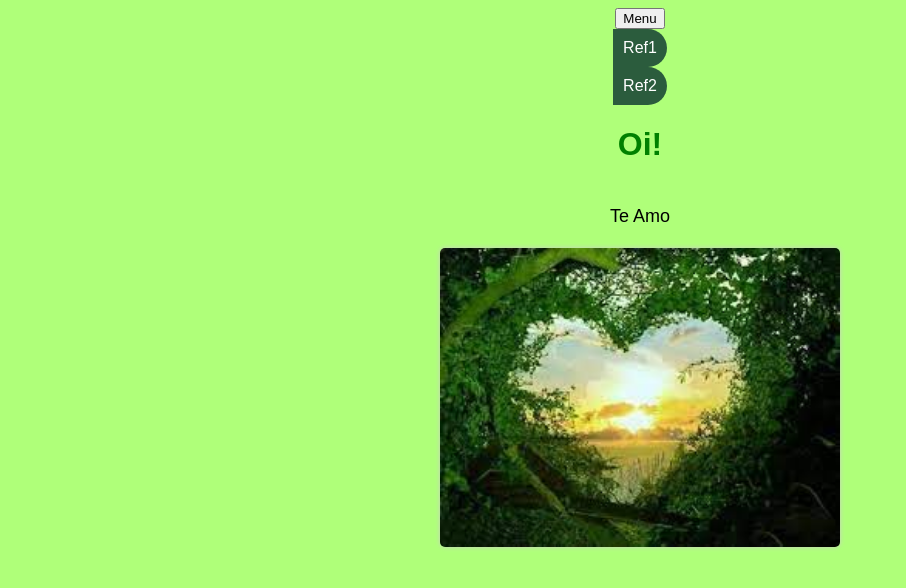
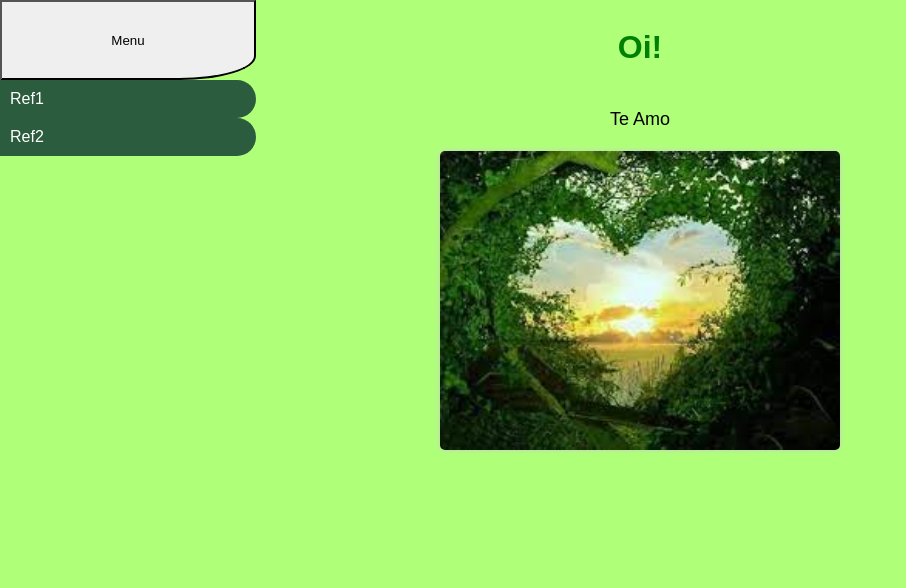
Before and after one commit to Pirate-dot-exe/TesteSite, a plain HTML site: page index.html in a window 1280 px wide. Shown: the whole page, without its empty margins (0-906 px from the left). Drawn offline with Linux system fonts and the light colour scheme.

Commit message:
0.2.1 hidden menu okay

```diff
--- a/home.css
+++ b/home.css
@@ -25,15 +25,26 @@ body {
     box-shadow: 0px 0px 5px #ccc;
   }
 
+  #menu-button{
+    position: fixed;
+    left: 0;
+    top: 0;
+    height: 10%;
+    width: 20%;
+    border-bottom-right-radius: 30%;
+  }
+
   #hidden-menu{
     display: none;
+  }
+
+  .hidden-menu{
     position: fixed; /* torna o menu fixo na tela, mesmo quando o usuário rolar a página */
     left: 0; /* posiciona o menu no lado esquerdo da tela */
-    top: 0; /* posiciona o menu no topo da tela */
+    top: 10%; /* posiciona o menu no topo da tela */
     height: 100%; /* define a altura do menu como 100% da altura da tela */
     width: 20%; /* define a largura do menu como 200 pixels */
-    background-color: #496834; /* define a cor de fundo do menu */
-
+    /*background-color: #496834;  define a cor de fundo do menu */
   }
 
   .hidden-menu a {
```
